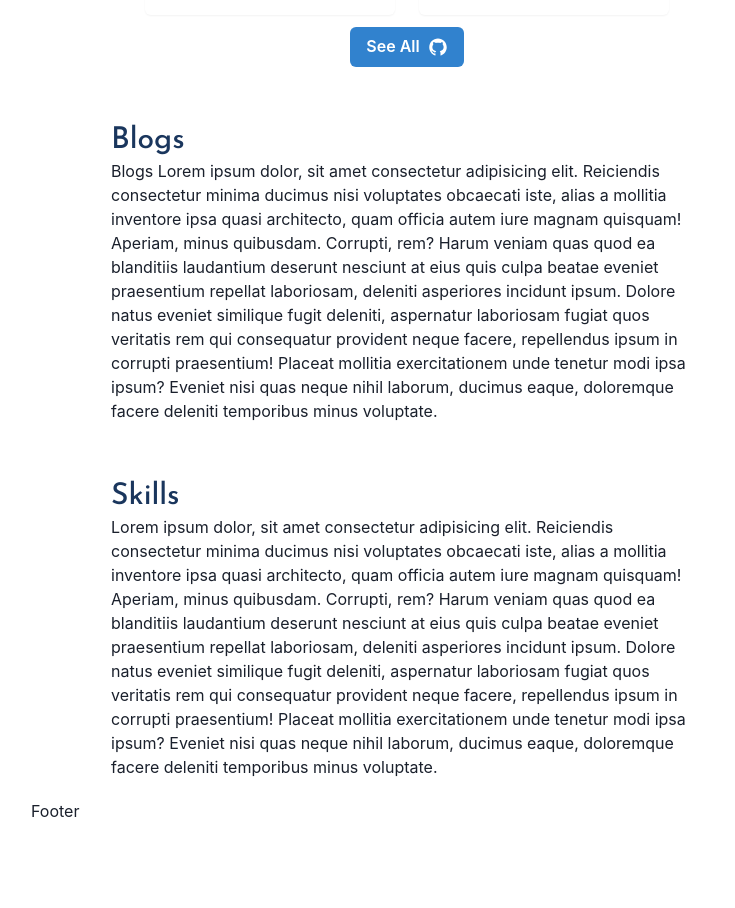
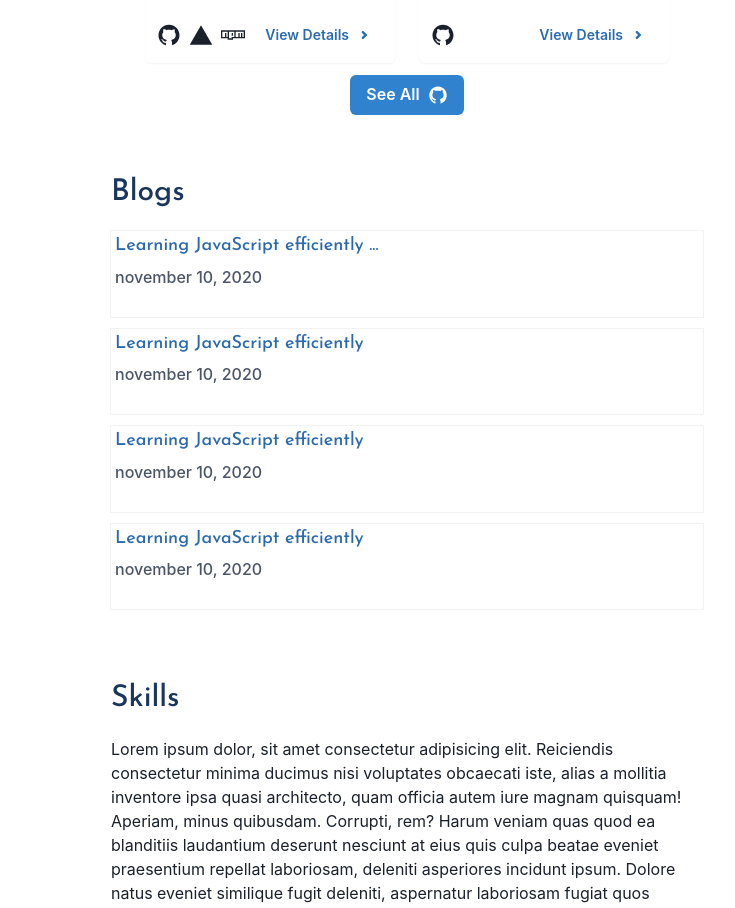
Before and after one commit to chineduogada/ogada-statnley-chinedu, a Next.js app: page / in a window 1280 px wide. Shown: the part 1441-2349 px from the top of the page, without its empty margins (233-968 px from the left). Before the commit the page ends 2272 px from the top, so only its background shows below. Built offline with nearby package versions, Linux system fonts and the light colour scheme.

Commit message:
feature(Blogs):add blog cards
[Delivers #2]

```diff
--- a/components/Blogs.js
+++ b/components/Blogs.js
@@ -1,20 +1,33 @@
+import { Box, Heading } from "@chakra-ui/react";
+import Paragraph from "./Paragraph";
 import Section from "./Section";
+import Link from "./Link";
+import truncate from "../utils/truncate";
+
+const blogs = [
+	{
+		title: "Learning JavaScript efficiently hedf dsfd fdf df df df df df",
+		date: "november 10, 2020",
+	},
+	{ title: "Learning JavaScript efficiently", date: "november 10, 2020" },
+	{ title: "Learning JavaScript efficiently", date: "november 10, 2020" },
+	{ title: "Learning JavaScript efficiently", date: "november 10, 2020" },
+];
 
 const Blogs = () => {
 	return (
 		<Section heading='Blogs' id='blogs'>
-			Blogs Lorem ipsum dolor, sit amet consectetur adipisicing elit.
-			Reiciendis consectetur minima ducimus nisi voluptates obcaecati iste,
-			alias a mollitia inventore ipsa quasi architecto, quam officia autem
-			iure magnam quisquam! Aperiam, minus quibusdam. Corrupti, rem? Harum
-			veniam quas quod ea blanditiis laudantium deserunt nesciunt at eius
-			quis culpa beatae eveniet praesentium repellat laboriosam, deleniti
-			asperiores incidunt ipsum. Dolore natus eveniet similique fugit
-			deleniti, aspernatur laboriosam fugiat quos veritatis rem qui
-			consequatur provident neque facere, repellendus ipsum in corrupti
-			praesentium! Placeat mollitia exercitationem unde tenetur modi ipsa
-			ipsum? Eveniet nisi quas neque nihil laborum, ducimus eaque, doloremque
-			facere deleniti temporibus minus voluptate.
+			<Box>
+				{blogs.map((blog) => (
+					<Box p={1} mb={3} shadow='xs'>
+						<Heading as='h4' className='section__heading' fontSize='lg'>
+							<Link href='/'>{truncate(blog.title, 35)}</Link>
+						</Heading>
+
+						<Paragraph>{blog.date}</Paragraph>
+					</Box>
+				))}
+			</Box>
 		</Section>
 	);
 };
--- /dev/null
+++ b/components/Link.js
@@ -0,0 +1,16 @@
+import { Text } from "@chakra-ui/react";
+import LinkNext from "next/link";
+
+const Link = ({ href, children, ...rest }) => {
+	return (
+		<LinkNext href={href}>
+			<a {...rest}>
+				<Text color='brand.700' _hover={{ textDecor: "underline" }}>
+					{children}
+				</Text>
+			</a>
+		</LinkNext>
+	);
+};
+
+export default Link;
--- a/components/Section.js
+++ b/components/Section.js
@@ -9,7 +9,7 @@ const Section = ({ heading, id, children, ...rest }) => {
 					size='lg'
 					className='section__heading'
 					color='brand.900'
-					mt={4}
+					my={5}
 				>
 					{heading}
 				</Heading>
```
